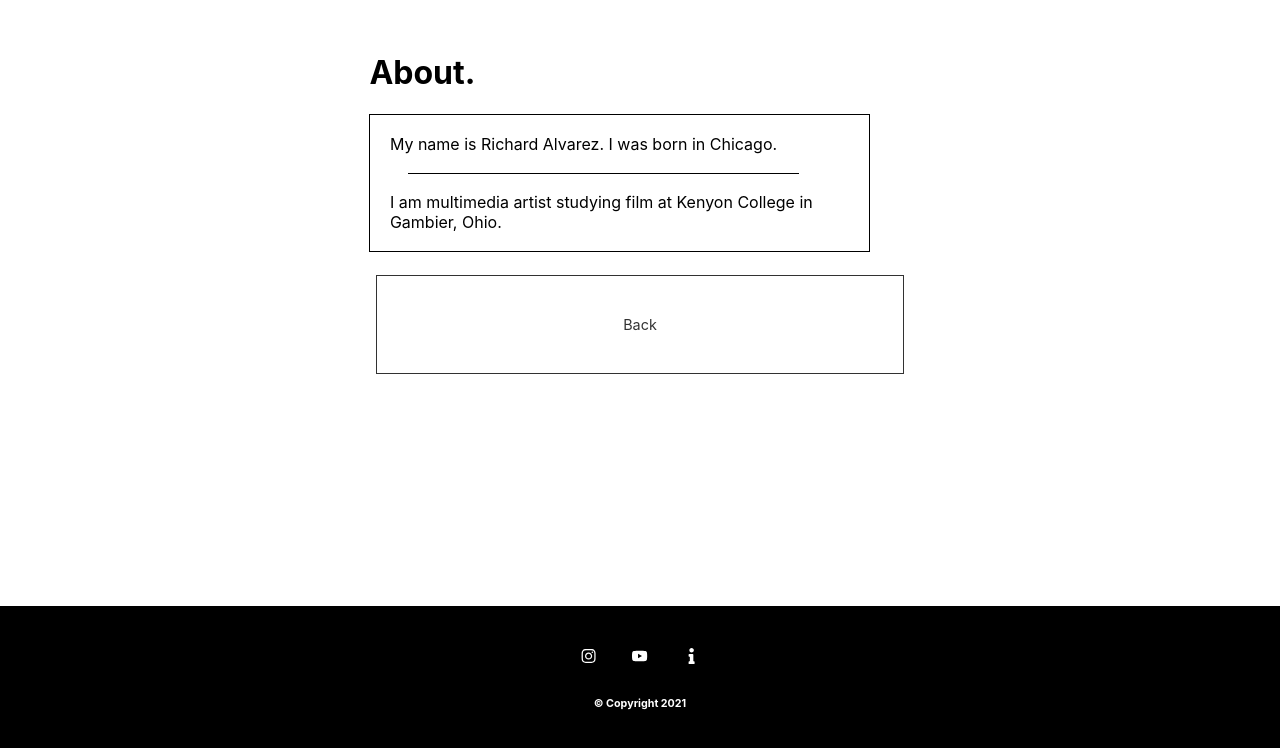
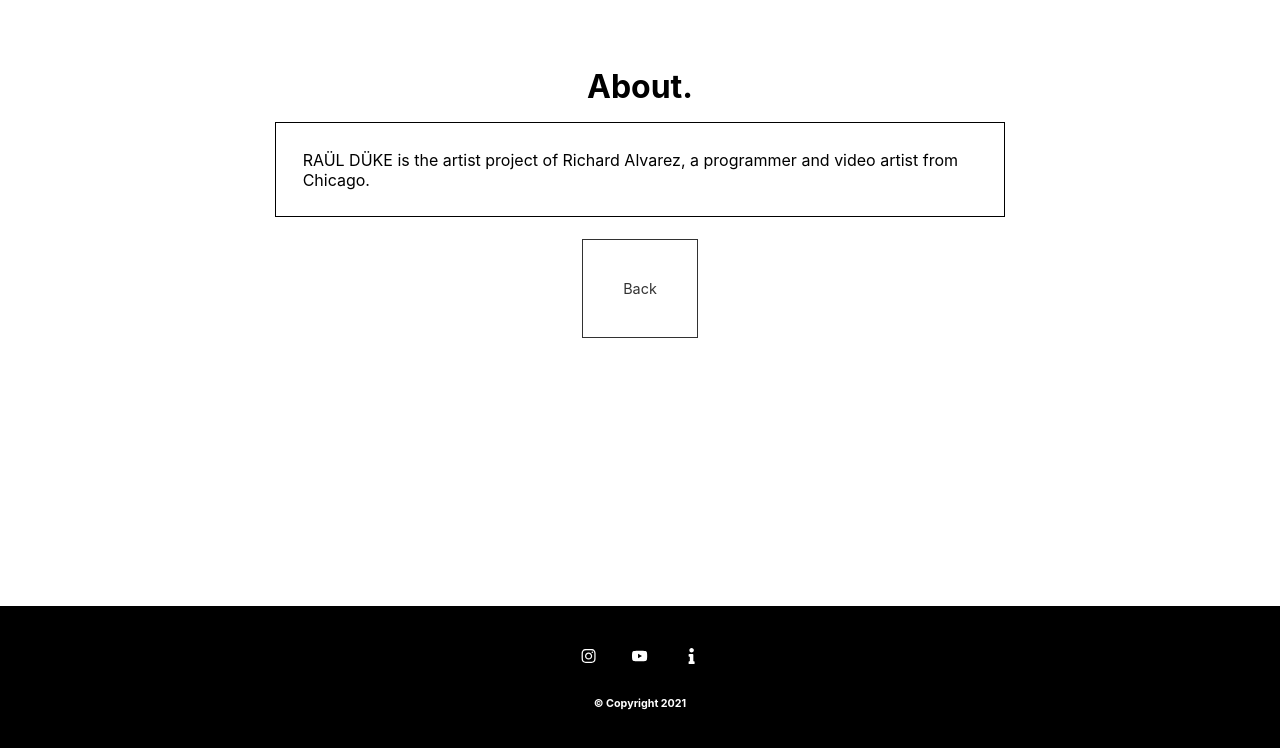
Before and after one commit to raulduk3/raulduke, a Next.js app: page /about in a window 1280 px wide. Shown: the part 194-942 px from the top of the page. Built offline with nearby package versions, Linux system fonts and the light colour scheme.

Commit message:
redesign and about me beef

```diff
--- a/next.config.js
+++ b/next.config.js
@@ -3,6 +3,6 @@
 module.exports = {
   reactStrictMode: true,
   images: {
-    domains: ['assets.awwwards.com']
+    domains: [],
   }
 }
--- a/pages/about.tsx
+++ b/pages/about.tsx
@@ -5,16 +5,14 @@ import style from '../styles/About.module.css'
 
 const About : NextPage = () => {
         return (
-            <div className='frame'>
-                <div className='row'>
-                    <h1>
+            <div className='frame-v'>
+                <div className={style.row}>
+                    <h1 className={style.header}>
                         About.
                         <br />
                     </h1>
                     <p className={style.body}>
-                        My name is Richard Alvarez. I was born in Chicago.
-                        <span className={style.break}></span>
-                        I am multimedia artist studying film at Kenyon College in Gambier, Ohio.
+                        RAÜL DÜKE is the artist project of Richard Alvarez, a programmer and video artist from Chicago.
                     </p>
                     <ul>
                         <Link href="/" passHref>
--- a/pages/index.tsx
+++ b/pages/index.tsx
@@ -66,7 +66,7 @@ const Index: NextPage = () => {
                 initial={{backgroundColor: 'white', color: 'black'}}
                 whileTap={{opacity: 1, backgroundColor: 'black', color: 'black'}}
                 transition={{duration: 0.3}}
-                whileHover={{opacity: 1, backgroundColor: 'black', color: 'black'}}>Video & VFX</motion.li>
+                whileHover={{opacity: 1, backgroundColor: 'black', color: 'black'}}>[coming soon]</motion.li>
             </Link>
           <Link href="/" passHref>
             <motion.li
@@ -74,7 +74,7 @@ const Index: NextPage = () => {
               initial={{backgroundColor: 'white', color: 'black'}}
               whileTap={{opacity: 1, backgroundColor: 'black', color: 'black'}}
               transition={{duration: 0.3}}
-              whileHover={{opacity: 1, backgroundColor: 'black', color: 'black'}}>Web Portfolio</motion.li>
+              whileHover={{opacity: 1, backgroundColor: 'black', color: 'black'}}>[coming soon]</motion.li>
           </Link>
           <Link href="/about" passHref>
             <motion.li
--- a/pages/posts.tsx
+++ b/pages/posts.tsx
@@ -9,11 +9,10 @@ import { Parallax, Background } from 'react-parallax';
 const Posts : NextPage = () => {
     return (
         <>
-            <div className='frame'>
+            <div className="frame">
                 <ul className={style.listAlpha}>
                     <li><h1>Digital Hell, Personal Blog</h1></li>
                     <li>Scroll down to see more</li>
-                    <li ><h1 style={{fontSize: 9}}><span className='italic'>Demo site built by Raul Duke</span></h1></li>
                     <Link href="/" passHref><motion.li
                         initial={{backgroundColor: 'white', color: 'black'}}
                         whileTap={{opacity: 1, backgroundColor: 'black', color: 'white'}}
--- a/styles/About.module.css
+++ b/styles/About.module.css
@@ -1,15 +1,23 @@
 .body
 {
-    font-align: left;
     border: 1px double;
     padding: 3.6%;
-    max-width: 85%;
 }
 
-.body > *
+.header {
+    text-align: center;
+    padding: 0;
+    margin: 0;
+}
+
+.row
 {
-    width: 85%;
-    border-bottom: 1px solid;
+    padding: 10vw 0vh;
+    display: flex;
+    flex-direction: column;
+    align-items: center;
+    text-align: center;
+    max-width: 85%;
 }
 
 .break {
--- a/styles/globals.css
+++ b/styles/globals.css
@@ -2,12 +2,15 @@ html,
 body {
   padding: 0;
   margin: 0;
-  font-family: -apple-system, BlinkMacSystemFont, Segoe UI, Roboto, Oxygen,
-    Ubuntu, Cantarell, Fira Sans, Droid Sans, Helvetica Neue, sans-serif;
+  font-family: -apple-system, monospace;
     max-width: 100%;
   width: 100%;
   height: 100%;
   max-height: 100%;
+}
+
+p {
+  text-align: left;
 }
 
 ul {
@@ -70,12 +73,24 @@ a {
   margin: 0;
 }
 
+.frame-v
+{
+  display: flex;
+  flex-direction: column;
+  align-items: center;
+  align-content: center;
+  justify-content: space-evenly;
+  min-height: 100vh;
+  height: 100%;
+  padding: 0;
+  margin: 0;
+}
+
 .button
 {
   font-size: 1.8vh;
   font-style: underline;
 }
-
 
 .raulDukeLink:hover
 {
```
Also changed, not shown: 1 other file (tests, documents, lock files or other folders).
